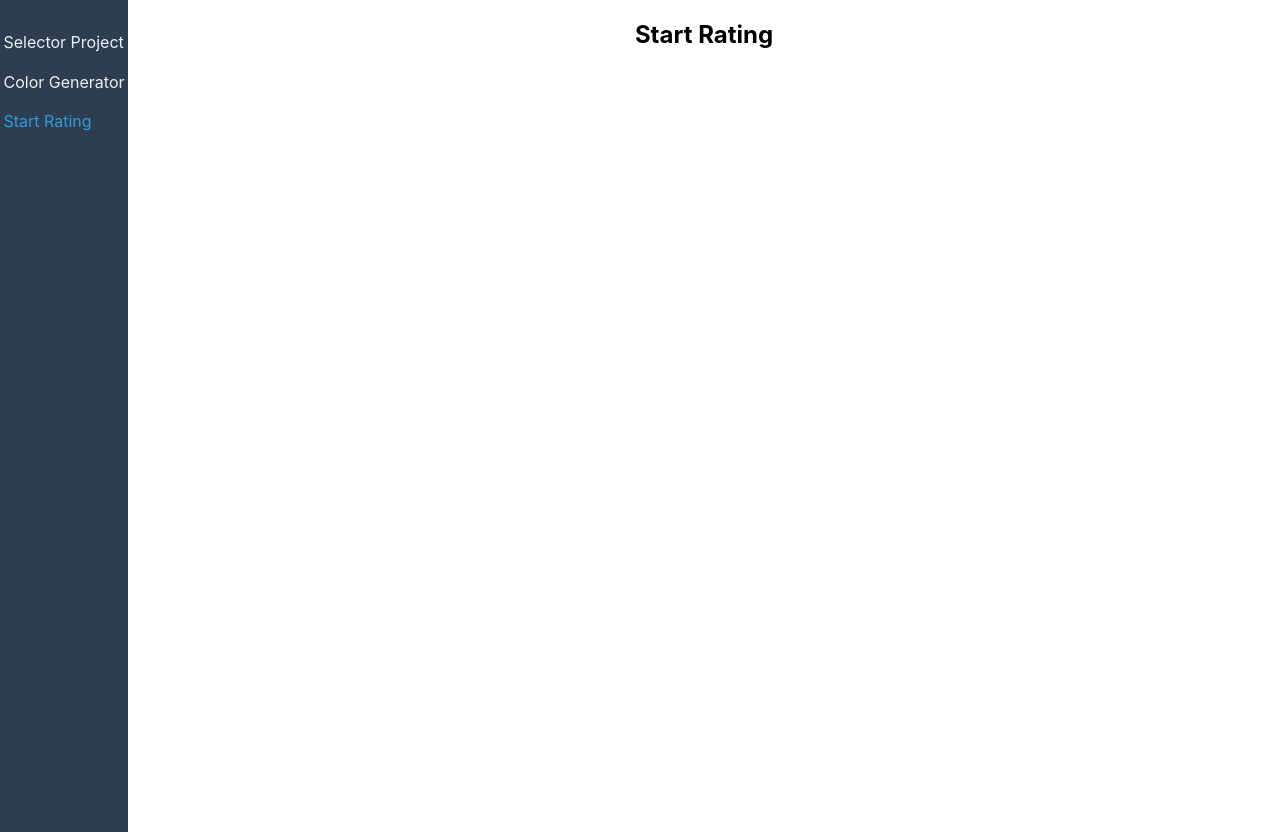
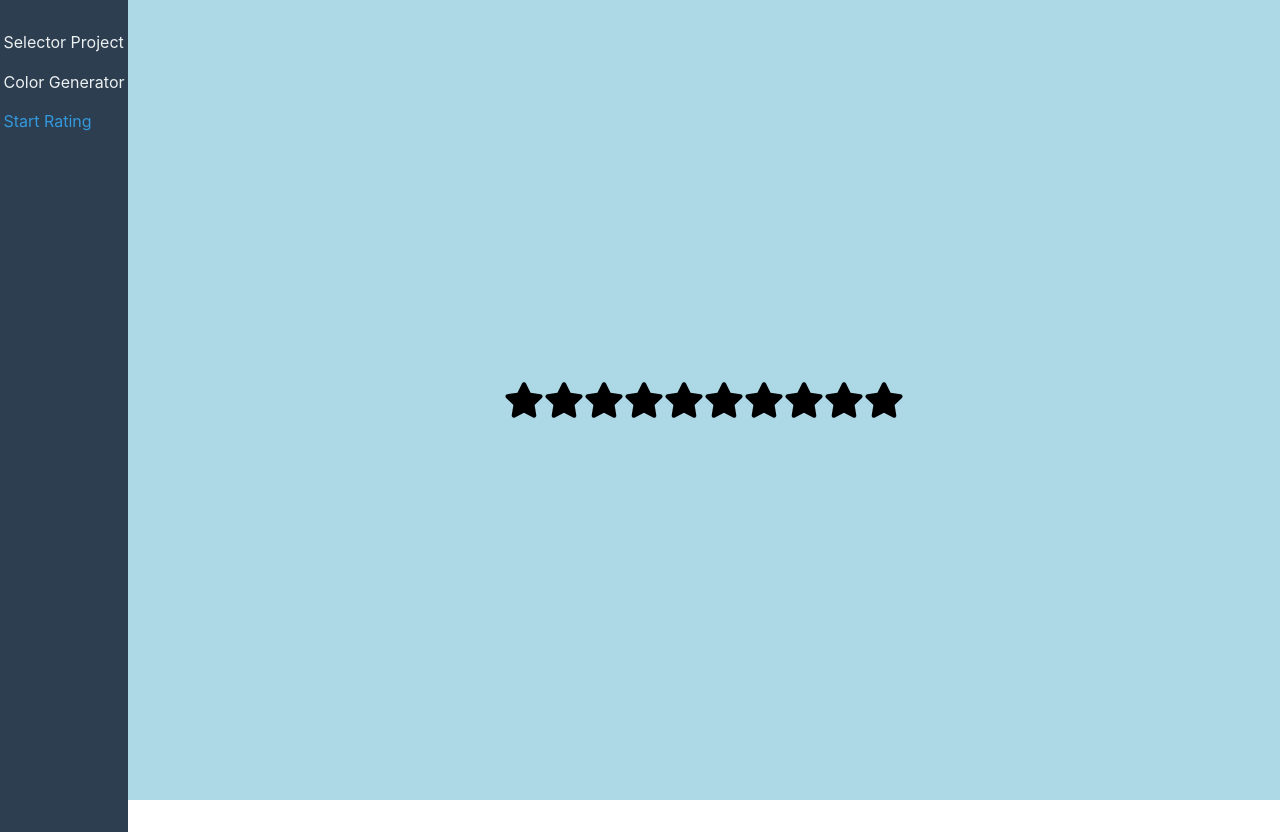
Before and after one commit to lboyadzhiev/multiple-react-projects, a React (Create React App) app: page /star_rating in a window 1280 px wide. Built offline with nearby package versions, Linux system fonts and the light colour scheme.

Commit message:
Implementing star rating app

```diff
--- a/package.json
+++ b/package.json
@@ -12,6 +12,7 @@
     "@types/react-dom": "^18.3.0",
     "react": "^18.3.1",
     "react-dom": "^18.3.1",
+    "react-icons": "^5.3.0",
     "react-router-dom": "^6.26.2",
     "react-scripts": "5.0.1",
     "typescript": "^4.9.5",
--- a/src/App.tsx
+++ b/src/App.tsx
@@ -17,7 +17,7 @@ function App() {
         <Routes>
           <Route path='/' element={<Accordian />} />
           <Route path='/generate_color' element={<RandomColor />} />
-          <Route path='/star_rating' element={<StarRating />} />
+          <Route path='/star_rating' element={<StarRating numOfStars={10} />} />
         </Routes>
       </main>
     </section>
--- a/src/components/Domains/StarRating/StarRating.module.css
+++ b/src/components/Domains/StarRating/StarRating.module.css
@@ -0,0 +1,12 @@
+.starRating {
+  width: 100%;
+  height: 100%;
+  background-color: lightblue;
+  display: flex;
+  justify-content: center;
+  align-items: center;
+}
+
+.active {
+  color: #fff700;
+}
--- a/src/components/Domains/StarRating/StarRating.tsx
+++ b/src/components/Domains/StarRating/StarRating.tsx
@@ -1,6 +1,32 @@
+import { useState } from 'react';
+import { FaStar } from 'react-icons/fa';
+
 // styles
 import classes from './StarRating.module.css';
 
-export default function StarRating() {
-  return <h1>Start Rating</h1>;
+export default function StarRating({ numOfStars = 5 }) {
+  const [rating, setRating] = useState(0);
+  const [hover, setHover] = useState(0);
+
+  const stars = [...Array(numOfStars)];
+
+  return (
+    <section className={classes.starRating}>
+      {stars.map((_, index) => {
+        index += 1;
+        return (
+          <FaStar
+            className={
+              index <= (hover || rating) ? classes.active : classes.inactive
+            }
+            key={index}
+            onClick={() => setRating(index)}
+            onMouseMove={() => setHover(index)}
+            onMouseLeave={() => setHover(rating)}
+            size={40}
+          />
+        );
+      })}
+    </section>
+  );
 }
```
Also changed, not shown: 1 other file (tests, documents, lock files or other folders).
